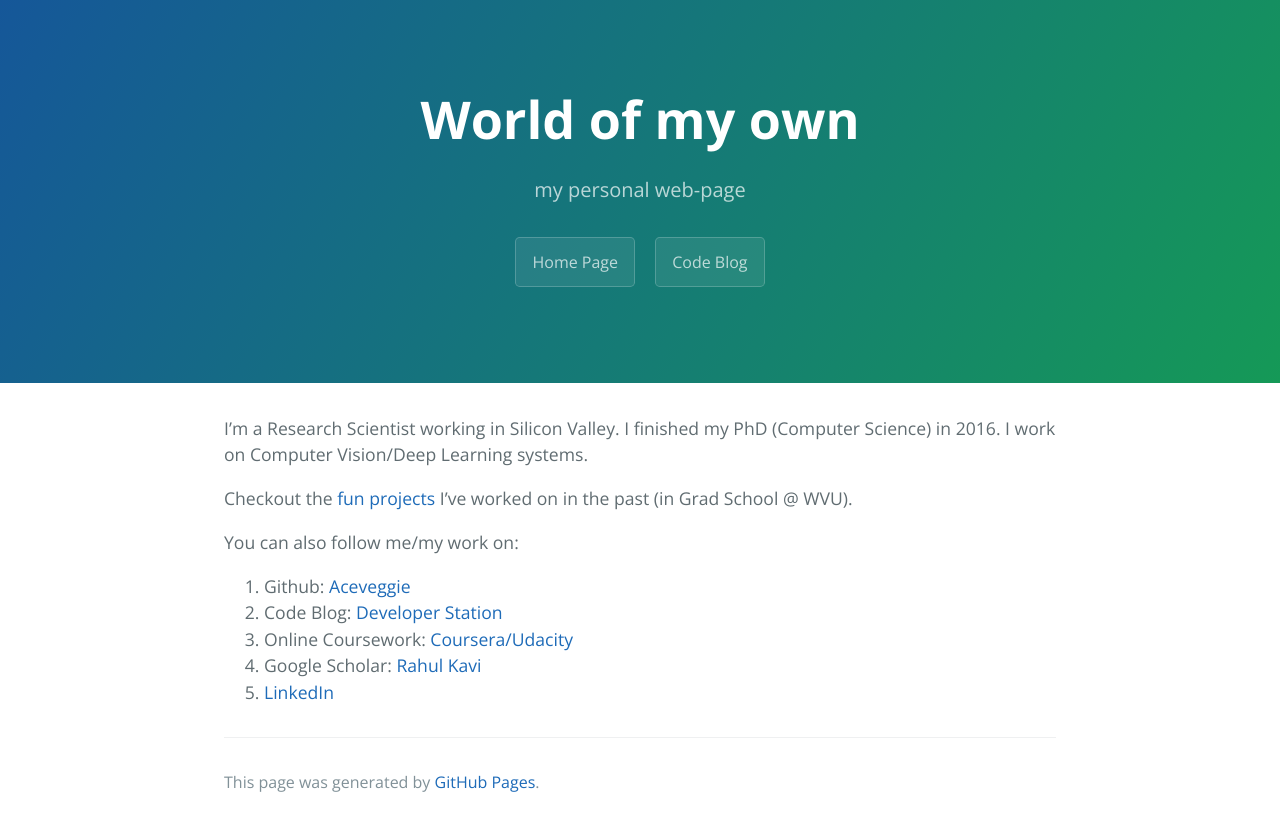
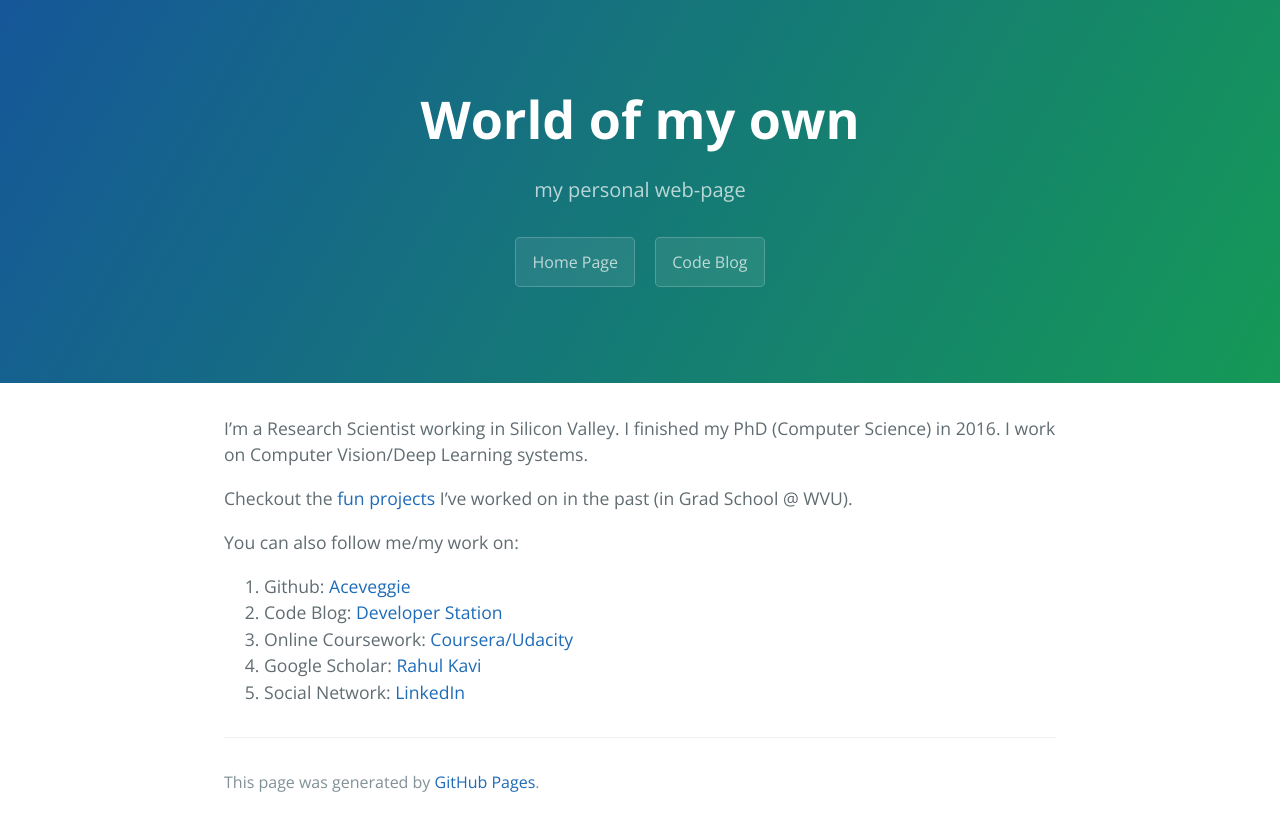
Before and after one commit to aceveggie/aceveggie.github.io, a Jekyll site: the page built from index.md, in a window 1280 px wide. Shown: the top 831 px of the page. Built offline with Jekyll 4.4.1, drawn with Linux system fonts in a browser that asks for light colours.

Commit message:
added linkedin text

```diff
--- a/index.md
+++ b/index.md
@@ -12,4 +12,4 @@ You can also follow me/my work on:
 2. Code Blog: [Developer Station](http://www.developerstation.org)
 3. Online Coursework: [Coursera/Udacity](./online-courses.html)
 4. Google Scholar: [Rahul Kavi](https://scholar.google.com/citations?user=k4viOigAAAAJ)
-5. [LinkedIn](https://www.linkedin.com/in/rahulkavi/)
+5. Social Network: [LinkedIn](https://www.linkedin.com/in/rahulkavi/)
```
